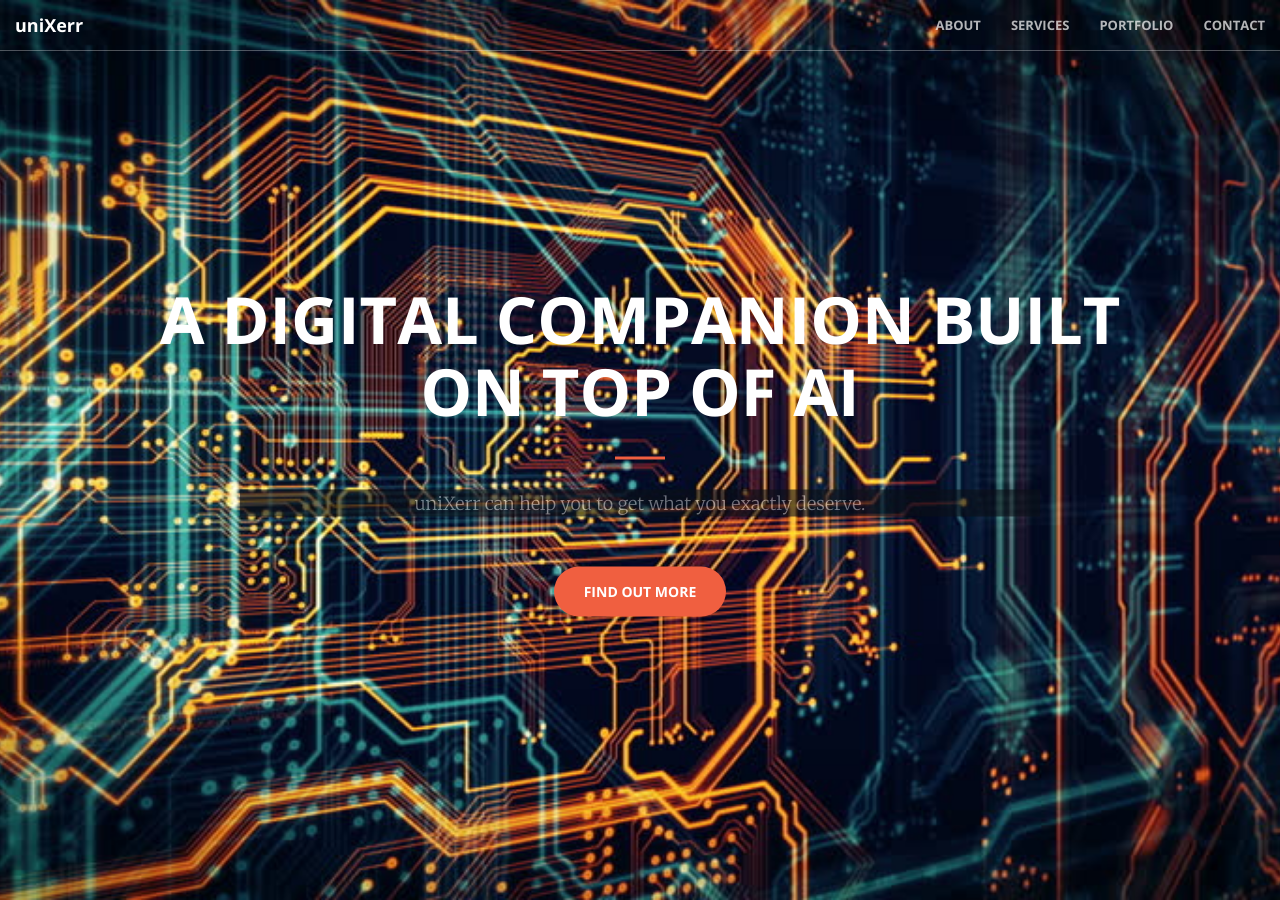
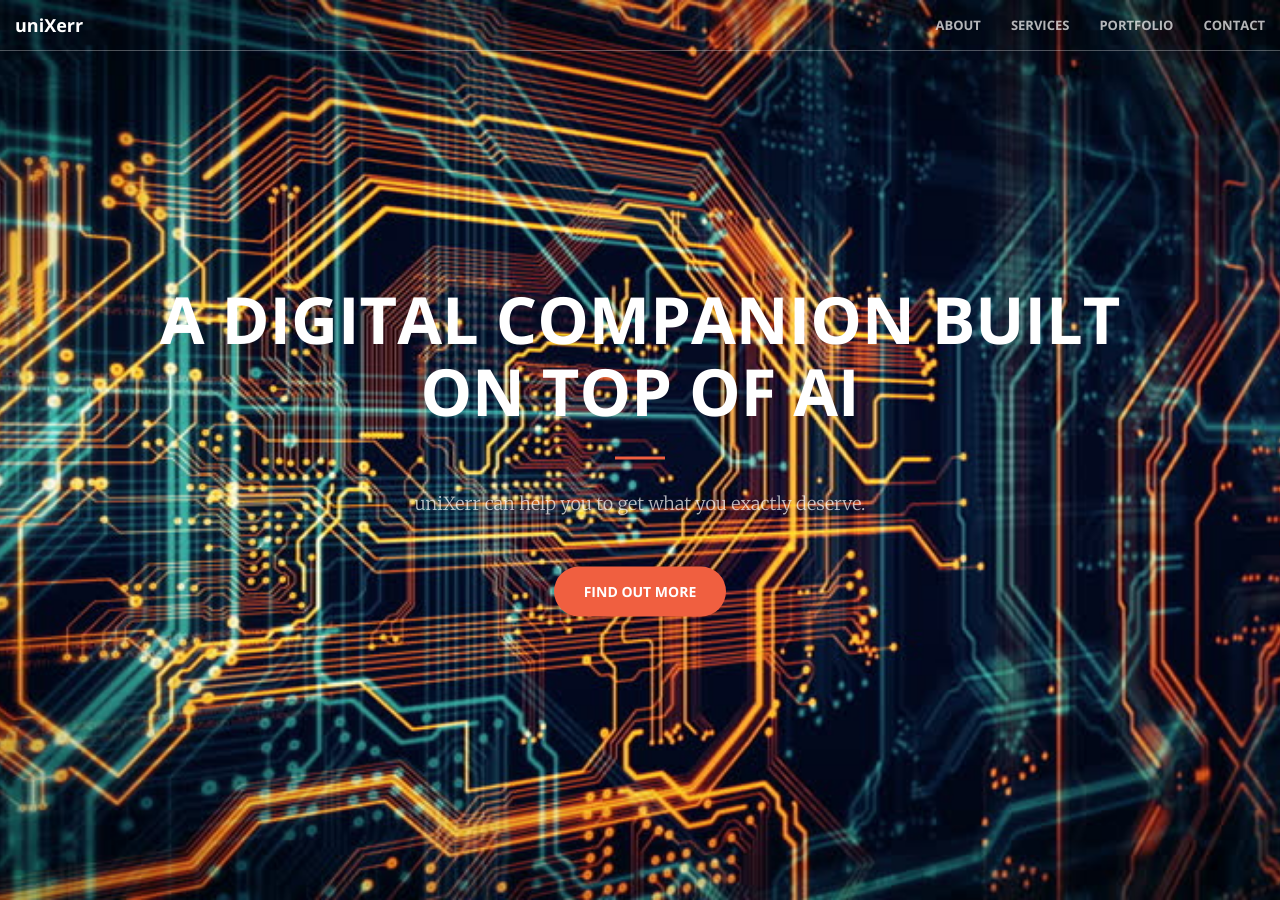
Before and after one commit to wildonion/wildonion.github.io, a Jekyll site: the page built from index.html, in a window 1280 px wide and 900 px high. Built offline with Jekyll 4.4.1, drawn with Linux system fonts in a browser that asks for light colours.

Commit message:
back to old!

```diff
--- a/_includes/header.html
+++ b/_includes/header.html
@@ -3,7 +3,7 @@
         <div class="header-content-inner">
             <h1>A Digital Companion Built on top of AI</h1>
             <hr>
-            <p style="background-color: #0b1017; opacity: 0.6;">uniXerr can help you to get what you exactly deserve.</p>
+            <p>uniXerr can help you to get what you exactly deserve.</p>
             <a href="#about" class="btn btn-primary btn-xl page-scroll">Find Out More</a>
         </div>
     </div>
```
